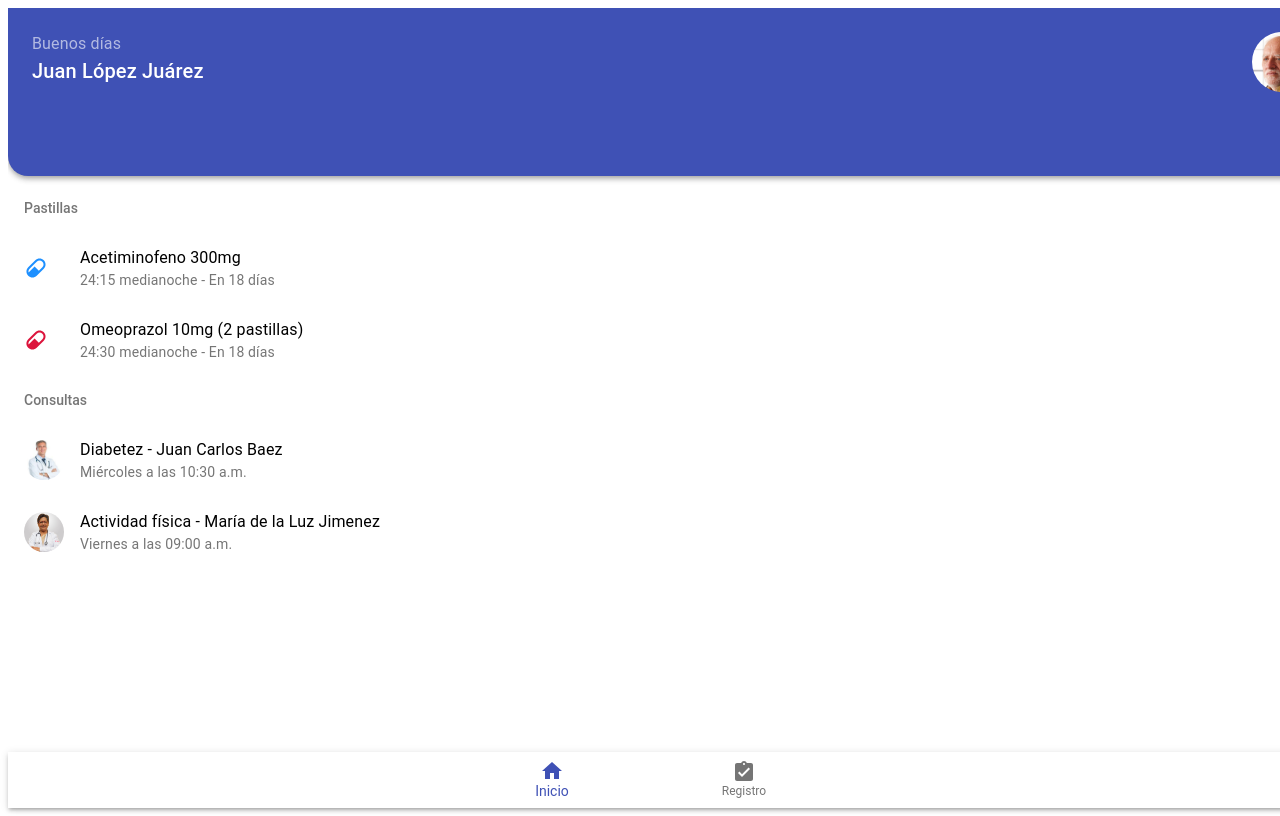
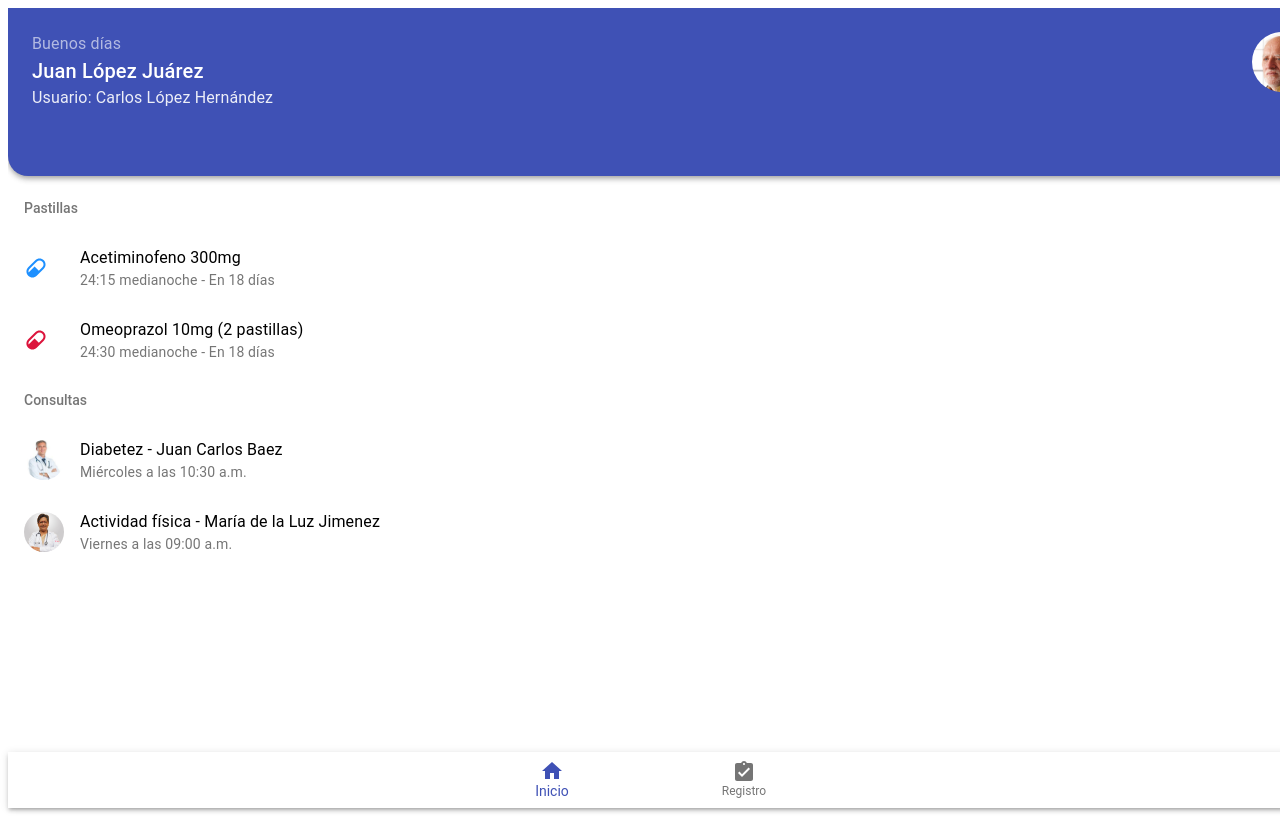
Before and after one commit to ggzor/trabajos-tercera-app, a React app: page / in a window 1280 px wide. Built offline with nearby package versions, Linux system fonts and the light colour scheme; the HTML template or start-up script is replaced by a standard one.

Commit message:
Agregando nombre del usuario

```diff
--- a/src/index.jsx
+++ b/src/index.jsx
@@ -167,7 +167,7 @@ const InicioLayout = styled.div`
 const InicioTop = styled.div`
   padding: 1.5em;
   width: 100vw;
-  height: 15vh;
+  height: 20vh;
   min-height: 90px;
   max-height: 120px;
   background-color: #3f51b5;
@@ -208,6 +208,7 @@ const Inicio = ({ estado, despachar }) => {
         <Typography style={{color: 'white'}} component="div">
           <Box style={{opacity: 0.6}}>Buenos días</Box>
           <Box fontWeight="fontWeightMedium" fontSize="h6.fontSize">Juan López Juárez</Box>
+          <Box style={{opacity: 0.9}}>Usuario: Carlos López Hernández</Box>
         </Typography>
         <Avatar alt="Perfil" src={ImagenPerfil} style={{ width: 60, height: 60 }}/>
       </InicioTop>
@@ -442,6 +443,7 @@ const Registro = ({ estado, fecha, despachar }) => {
       <Typography style={{color: 'white'}} component="div">
         <Box style={{opacity: 0.6}}>Actividades</Box>
         <Box fontWeight="fontWeightMedium" fontSize="h6.fontSize">Juan López Juárez</Box>
+          <Box style={{opacity: 0.9}}>Usuario: Carlos López Hernández</Box>
       </Typography>
       <Avatar alt="Perfil" src={ImagenPerfil} style={{ width: 60, height: 60 }}/>
     </InicioTop>
```
